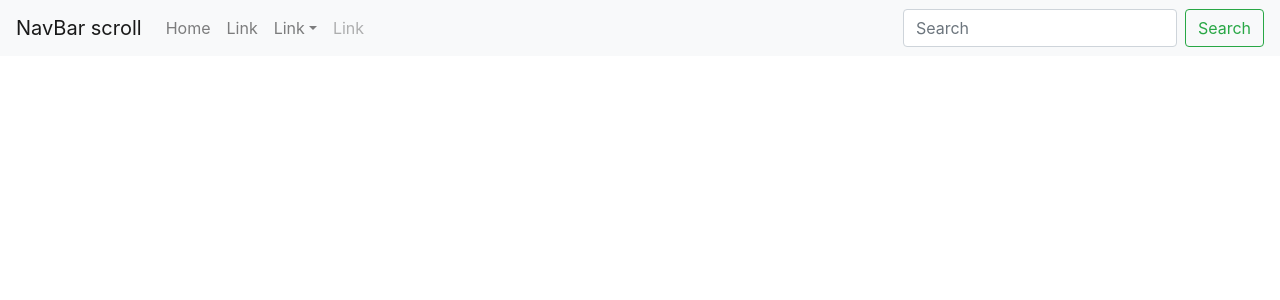
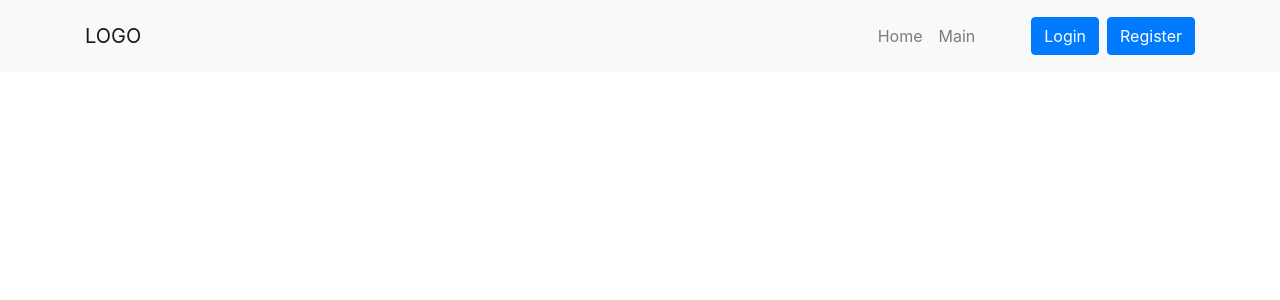
Before and after one commit to stephaniedeleon/crumble_frontend, a React (Create React App) app: page / in a window 1280 px wide. Shown: the top 300 px of the page. Built offline with nearby package versions, Linux system fonts and the light colour scheme.

Commit message:
adds register, login, and navbar links

```diff
--- a/package.json
+++ b/package.json
@@ -13,7 +13,7 @@
     "react": "^17.0.2",
     "react-bootstrap": "^1.6.1",
     "react-dom": "^17.0.2",
-    "react-router-dom": "^6.0.0-beta.0",
+    "react-router-dom": "^5.2.0",
     "react-scripts": "4.0.3",
     "web-vitals": "^1.1.2"
   },
--- a/src/components/App/App.js
+++ b/src/components/App/App.js
@@ -2,7 +2,7 @@ import "./App.css";
 
 import React from "react";
 import { Navbar } from "components"
-import { BrowserRouter, Routes, Route } from "react-router-dom";
+import { BrowserRouter, Route, Switch } from "react-router-dom";
 
 function App() {
   return (
@@ -10,12 +10,12 @@ function App() {
       <BrowserRouter>
       <Navbar />
 
-      <Routes>
+      <Switch>
         <Route path="/" />
         <Route path="/login" />
         <Route path="/register" />
         <Route path="/home" />
-      </Routes>
+      </Switch>
       </BrowserRouter>
     </div>
   );
--- a/src/components/Navbar/Navbar.js
+++ b/src/components/Navbar/Navbar.js
@@ -4,62 +4,36 @@ import {
   Nav,
   Navbar as NavBar,
   Container,
-  NavDropdown,
-  Form,
-  FormControl,
-  Button,
+  Button
 } from "react-bootstrap";
+import { Link } from "react-router-dom";
 
 export default function Navbar() {
   return (
     <div className="NavBar">
-      {/* <NavBar expand="lg">
+      <NavBar expand="lg" bg="light">
         <Container>
-            <NavBar.Brand>LOGO</NavBar.Brand>
-            <NavBar.Toggle aria-controls="NavBarScroll" />
-            <NavBar.Collapse>
-                <Nav NavBarScroll>
-                    <Nav.Link>Home</Nav.Link>
-                    <Nav.Link>Main</Nav.Link>
-                </Nav>
-            </NavBar.Collapse>
+          <NavBar.Brand as={ Link } to="/home">LOGO</NavBar.Brand>
+          <NavBar.Toggle aria-controls="NavBarScroll" />
+          <NavBar.Collapse>
+            <Nav className="ml-auto my-2 mr-5" NavBarScroll>
+              <Nav.Link as={Link} to="/home">
+                Home
+              </Nav.Link>
+              <Nav.Link as={Link} to="/home">
+                Main
+              </Nav.Link>
+            </Nav>
+            <div className="d-flex ">
+              <Link to="/login">
+                <Button className="mr-2">Login</Button>
+              </Link>
+              <Link to="register">
+                <Button>Register</Button>
+              </Link>
+            </div>
+          </NavBar.Collapse>
         </Container>
-      </NavBar> */}
-      <NavBar bg="light" expand="lg">
-        <NavBar.Brand href="#">NavBar scroll</NavBar.Brand>
-        <NavBar.Toggle aria-controls="NavBarScroll" />
-        <NavBar.Collapse id="NavBarScroll">
-          <Nav
-            className="mr-auto my-2 my-lg-0"
-            style={{ maxHeight: "100px" }}
-            NavBarScroll
-          >
-            <Nav.Link href="#action1">Home</Nav.Link>
-            <Nav.Link href="#action2">Link</Nav.Link>
-            <NavDropdown title="Link" id="NavBarScrollingDropdown">
-              <NavDropdown.Item href="#action3">Action</NavDropdown.Item>
-              <NavDropdown.Item href="#action4">
-                Another action
-              </NavDropdown.Item>
-              <NavDropdown.Divider />
-              <NavDropdown.Item href="#action5">
-                Something else here
-              </NavDropdown.Item>
-            </NavDropdown>
-            <Nav.Link href="#" disabled>
-              Link
-            </Nav.Link>
-          </Nav>
-          <Form className="d-flex">
-            <FormControl
-              type="search"
-              placeholder="Search"
-              className="mr-2"
-              aria-label="Search"
-            />
-            <Button variant="outline-success">Search</Button>
-          </Form>
-        </NavBar.Collapse>
       </NavBar>
     </div>
   );
```
Also changed, not shown: 1 other file (tests, documents, lock files or other folders).
